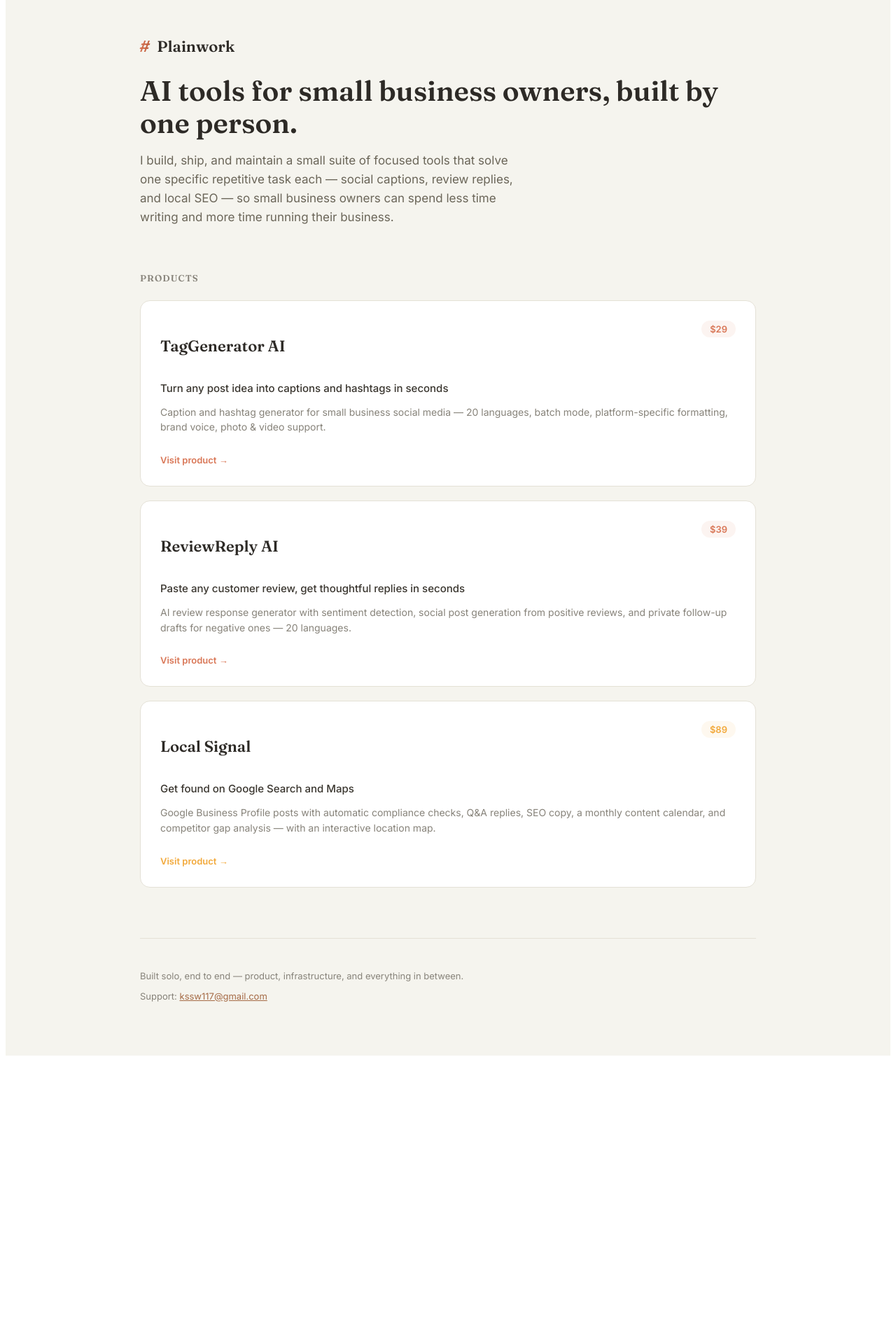
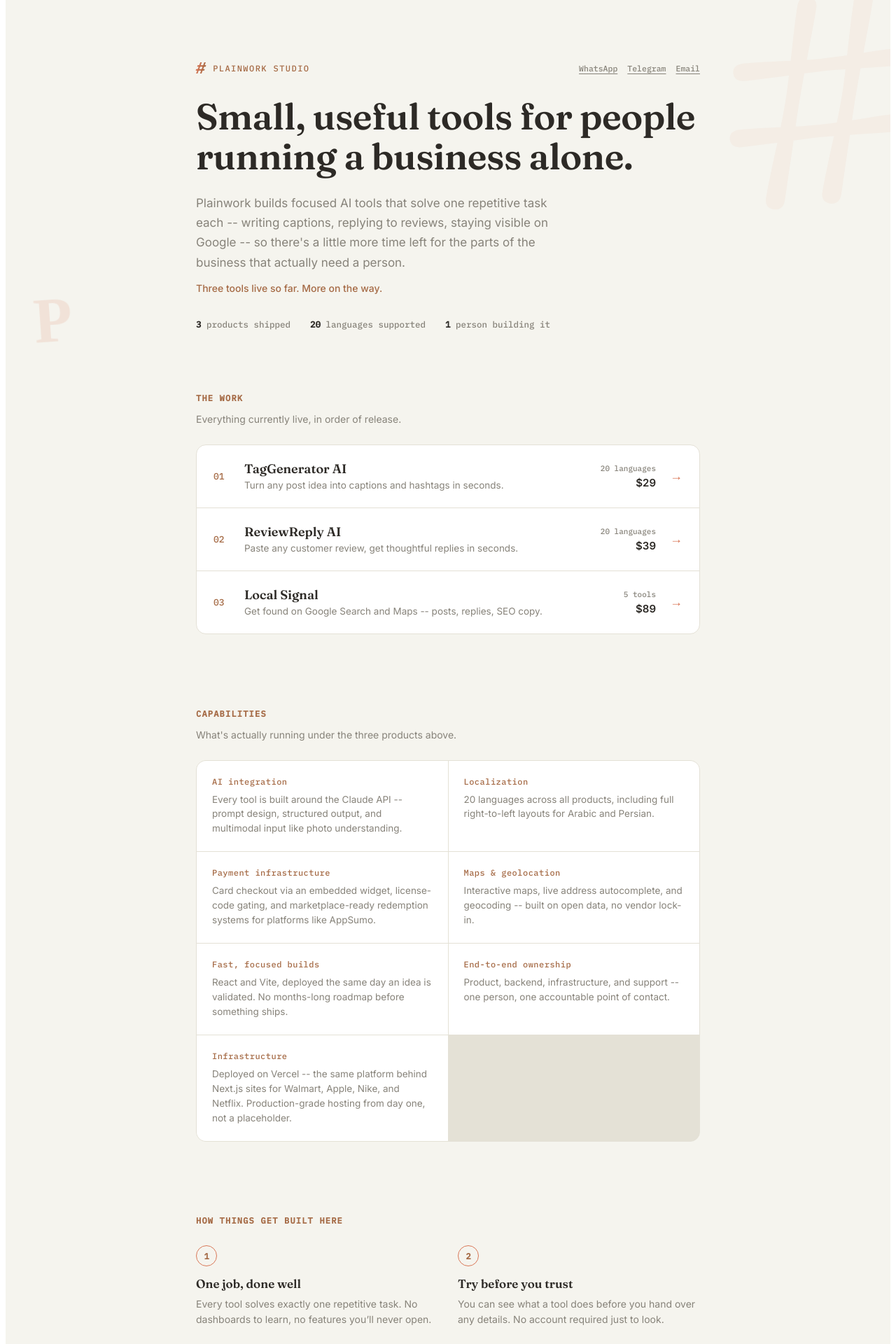
Before and after one commit to kssw117-sudo/plainwork, a React (Vite) app: page / in a window 1280 px wide. Shown: the part 20-1940 px from the top of the page at 70% size. Before the commit the page ends 1536 px from the top, so only its background shows below. Built offline with nearby package versions, Linux system fonts and the light colour scheme.

Commit message:
Update App.jsx

```diff
--- a/src/App.jsx
+++ b/src/App.jsx
@@ -1,115 +1,245 @@
 import React from 'react';
 
-export default function App() {
+const INK = '#2D2A26';
+const INK_SOFT = '#87837A';
+const BG = '#F5F4EE';
+const CARD = '#FFFFFF';
+const LINE = '#E4E1D6';
+const RUST = '#D97757';
+const RUST_DEEP = '#A56A45';
+
 const products = [
   {
+    tag: '01',
     name: 'TagGenerator AI',
-      tagline: 'Turn any post idea into captions and hashtags in seconds',
-      description: 'Caption and hashtag generator for small business social media — 20 languages, batch mode, platform-specific formatting, brand voice, photo & video support.',
+    line: 'Turn any post idea into captions and hashtags in seconds.',
     price: '$29',
+    stat: '20 languages',
     url: 'https://taggeneratorai.vercel.app/',
-      accent: '#D97757',
   },
   {
+    tag: '02',
     name: 'ReviewReply AI',
-      tagline: 'Paste any customer review, get thoughtful replies in seconds',
-      description: 'AI review response generator with sentiment detection, social post generation from positive reviews, and private follow-up drafts for negative ones — 20 languages.',
+    line: 'Paste any customer review, get thoughtful replies in seconds.',
     price: '$39',
+    stat: '20 languages',
     url: 'https://reviewreply-ai-one.vercel.app/',
-      accent: '#D97757',
   },
   {
+    tag: '03',
     name: 'Local Signal',
-      tagline: 'Get found on Google Search and Maps',
-      description: 'Google Business Profile posts with automatic compliance checks, Q&A replies, SEO copy, a monthly content calendar, and competitor gap analysis — with an interactive location map.',
+    line: 'Get found on Google Search and Maps -- posts, replies, SEO copy.',
     price: '$89',
+    stat: '5 tools',
     url: 'https://local-signal.vercel.app/',
-      accent: '#F2A93B',
   },
 ];
 
+const principles = [
+  { n: '1', title: 'One job, done well', body: 'Every tool solves exactly one repetitive task. No dashboards to learn, no features you\u2019ll never open.' },
+  { n: '2', title: 'Try before you trust', body: 'You can see what a tool does before you hand over any details. No account required just to look.' },
+  { n: '3', title: 'Ships in days, not quarters', body: 'Small enough that one person can build it end to end -- so it goes from idea to live product fast.' },
+  { n: '4', title: 'Pay once, keep it', body: 'No subscriptions to track or cancel. You buy access, it\u2019s yours.' },
+];
+
+const capabilities = [
+  { label: 'AI integration', body: 'Every tool is built around the Claude API -- prompt design, structured output, and multimodal input like photo understanding.' },
+  { label: 'Localization', body: '20 languages across all products, including full right-to-left layouts for Arabic and Persian.' },
+  { label: 'Payment infrastructure', body: 'Card checkout via an embedded widget, license-code gating, and marketplace-ready redemption systems for platforms like AppSumo.' },
+  { label: 'Maps & geolocation', body: 'Interactive maps, live address autocomplete, and geocoding -- built on open data, no vendor lock-in.' },
+  { label: 'Fast, focused builds', body: 'React and Vite, deployed the same day an idea is validated. No months-long roadmap before something ships.' },
+  { label: 'End-to-end ownership', body: 'Product, backend, infrastructure, and support -- one person, one accountable point of contact.' },
+  { label: 'Infrastructure', body: 'Deployed on Vercel -- the same platform behind Next.js sites for Walmart, Apple, Nike, and Netflix. Production-grade hosting from day one, not a placeholder.' },
+];
+
+export default function App() {
   return (
-    <div style={{ minHeight: '100vh', background: '#F5F4EE', fontFamily: "'Inter', sans-serif" }}>
-      <style>{`@import url('https://fonts.googleapis.com/css2?family=Fraunces:opsz,wght@9..144,400;9..144,600&family=Inter:wght@400;500;600&display=swap');`}</style>
+    <div style={{ minHeight: '100vh', background: BG, color: INK, fontFamily: "'Inter', sans-serif" }}>
+      <style>{`
+        @import url('https://fonts.googleapis.com/css2?family=Fraunces:opsz,wght@9..144,400;9..144,600;9..144,700&family=Inter:wght@400;500;600&family=IBM+Plex+Mono:wght@500&display=swap');
+        @keyframes runP {
+          0%   { transform: translateX(0) translateY(0) rotate(-4deg); }
+          25%  { transform: translateX(60px) translateY(-14px) rotate(3deg); }
+          50%  { transform: translateX(120px) translateY(0) rotate(-3deg); }
+          75%  { transform: translateX(60px) translateY(-10px) rotate(4deg); }
+          100% { transform: translateX(0) translateY(0) rotate(-4deg); }
+        }
+        .running-p {
+          position: absolute; font-family: 'Fraunces', serif; font-weight: 700;
+          color: rgba(217,119,87,0.14); pointer-events: none; user-select: none;
+          animation: runP 6s ease-in-out infinite;
+        }
+      `}</style>
 
-      <div style={{ maxWidth: 880, margin: '0 auto', padding: '64px 24px' }}>
-        {/* Header */}
-        <header style={{ marginBottom: 64 }}>
-          <div style={{ display: 'flex', alignItems: 'center', gap: 10, marginBottom: 20 }}>
+      {/* ---------- HERO ---------- */}
+      <section style={{ position: 'relative', overflow: 'hidden', padding: '96px 24px 80px' }}>
+        <span aria-hidden="true" style={{
+          position: 'absolute', top: -60, right: -40, fontFamily: "'Fraunces', serif", fontWeight: 700,
+          fontSize: 420, color: 'rgba(217,119,87,0.06)', lineHeight: 1, userSelect: 'none', transform: 'rotate(-6deg)',
+        }}>#</span>
+        <span className="running-p" aria-hidden="true" style={{ bottom: 40, left: 40, fontSize: 90 }}>Р</span>
+
+        <div style={{ maxWidth: 720, margin: '0 auto', position: 'relative' }}>
+          <div style={{ display: 'flex', alignItems: 'center', justifyContent: 'space-between', flexWrap: 'wrap', gap: 16, marginBottom: 28 }}>
+            <div style={{ display: 'flex', alignItems: 'center', gap: 10 }}>
               <span style={{
                 display: 'inline-block', transform: 'skewX(-12deg)', fontWeight: 800, fontSize: 22,
-              background: 'linear-gradient(90deg, #D97757, #BD5D3A)', WebkitBackgroundClip: 'text',
+                background: `linear-gradient(90deg, ${RUST}, ${RUST_DEEP})`, WebkitBackgroundClip: 'text',
                 backgroundClip: 'text', color: 'transparent',
               }}>#</span>
-            <span style={{ fontFamily: "'Fraunces', serif", fontWeight: 600, fontSize: 22, color: '#2D2A26' }}>
-              Plainwork
+              <span style={{ fontFamily: "'IBM Plex Mono', monospace", fontSize: 12, letterSpacing: '0.12em', color: RUST_DEEP, textTransform: 'uppercase' }}>
+                Plainwork Studio
               </span>
             </div>
-          <h1 style={{ fontFamily: "'Fraunces', serif", fontWeight: 600, fontSize: 40, color: '#2D2A26', lineHeight: 1.15, marginBottom: 16 }}>
-            AI tools for small business owners, built by one person.
+            <div style={{ display: 'flex', gap: 14 }}>
+              <a href="https://wa.me/79101537910" target="_blank" rel="noopener noreferrer"
+                style={{ fontFamily: "'IBM Plex Mono', monospace", fontSize: 11.5, color: INK_SOFT, textDecoration: 'underline', textUnderlineOffset: 3 }}>
+                WhatsApp
+              </a>
+              <a href="https://t.me/+79101537910" target="_blank" rel="noopener noreferrer"
+                style={{ fontFamily: "'IBM Plex Mono', monospace", fontSize: 11.5, color: INK_SOFT, textDecoration: 'underline', textUnderlineOffset: 3 }}>
+                Telegram
+              </a>
+              <a href="mailto:kssw117@gmail.com"
+                style={{ fontFamily: "'IBM Plex Mono', monospace", fontSize: 11.5, color: INK_SOFT, textDecoration: 'underline', textUnderlineOffset: 3 }}>
+                Email
+              </a>
+            </div>
+          </div>
+
+          <h1 style={{ fontFamily: "'Fraunces', serif", fontWeight: 600, fontSize: 'clamp(34px, 5vw, 52px)', lineHeight: 1.1, margin: '0 0 24px', letterSpacing: '-0.01em' }}>
+            Small, useful tools for people running a business alone.
           </h1>
-          <p style={{ fontSize: 17, color: '#6B6659', lineHeight: 1.6, maxWidth: 560 }}>
-            I build, ship, and maintain a small suite of focused tools that solve one specific
-            repetitive task each — social captions, review replies, and local SEO — so small
-            business owners can spend less time writing and more time running their business.
+          <p style={{ fontSize: 17, color: INK_SOFT, lineHeight: 1.65, maxWidth: 540, margin: '0 0 12px' }}>
+            Plainwork builds focused AI tools that solve one repetitive task each --
+            writing captions, replying to reviews, staying visible on Google -- so there's
+            a little more time left for the parts of the business that actually need a person.
           </p>
-        </header>
+          <p style={{ fontSize: 14, color: RUST_DEEP, lineHeight: 1.6, maxWidth: 540, margin: '0 0 32px', fontWeight: 500 }}>
+            Three tools live so far. More on the way.
+          </p>
 
-        {/* Products */}
-        <section>
-          <h2 style={{ fontFamily: "'Fraunces', serif", fontSize: 13, letterSpacing: '0.08em', color: '#87837A', textTransform: 'uppercase', marginBottom: 24 }}>
-            Products
+          <div style={{ display: 'flex', gap: 28, flexWrap: 'wrap', fontFamily: "'IBM Plex Mono', monospace", fontSize: 12.5, color: INK_SOFT }}>
+            <span><strong style={{ color: INK }}>3</strong> products shipped</span>
+            <span><strong style={{ color: INK }}>20</strong> languages supported</span>
+            <span><strong style={{ color: INK }}>1</strong> person building it</span>
+          </div>
+        </div>
+      </section>
+
+      {/* ---------- THE WORK (ledger-style portfolio) ---------- */}
+      <section style={{ padding: '0 24px 96px' }}>
+        <div style={{ maxWidth: 720, margin: '0 auto' }}>
+          <h2 style={{ fontFamily: "'IBM Plex Mono', monospace", fontSize: 12, letterSpacing: '0.1em', color: RUST_DEEP, textTransform: 'uppercase', marginBottom: 4 }}>
+            The Work
           </h2>
-          <div style={{ display: 'flex', flexDirection: 'column', gap: 20 }}>
+          <p style={{ color: INK_SOFT, fontSize: 14, marginBottom: 28 }}>Everything currently live, in order of release.</p>
+
+          <div style={{ border: `1px solid ${LINE}`, borderRadius: 14, overflow: 'hidden', background: CARD }}>
             {products.map((p, i) => (
               <a
-                key={i}
+                key={p.tag}
                 href={p.url}
                 target="_blank"
                 rel="noopener noreferrer"
                 style={{
-                  display: 'block', textDecoration: 'none', background: '#FFFFFF',
-                  border: '1px solid #E4E1D6', borderRadius: 14, padding: '28px 28px',
-                  transition: 'transform 0.15s, box-shadow 0.15s',
+                  display: 'flex', alignItems: 'center', gap: 20, textDecoration: 'none', color: INK,
+                  padding: '22px 24px', borderTop: i === 0 ? 'none' : `1px solid ${LINE}`,
+                  transition: 'background 0.15s',
                 }}
-                onMouseEnter={(e) => { e.currentTarget.style.transform = 'translateY(-2px)'; e.currentTarget.style.boxShadow = '0 8px 24px rgba(0,0,0,0.06)'; }}
-                onMouseLeave={(e) => { e.currentTarget.style.transform = 'translateY(0)'; e.currentTarget.style.boxShadow = 'none'; }}
+                onMouseEnter={(e) => e.currentTarget.style.background = '#FAF9F4'}
+                onMouseLeave={(e) => e.currentTarget.style.background = 'transparent'}
               >
-                <div style={{ display: 'flex', alignItems: 'flex-start', justifyContent: 'space-between', gap: 16, marginBottom: 10 }}>
-                  <h3 style={{ fontFamily: "'Fraunces', serif", fontWeight: 600, fontSize: 22, color: '#2D2A26' }}>
-                    {p.name}
-                  </h3>
-                  <span style={{
-                    fontSize: 13, fontWeight: 600, color: p.accent, background: `${p.accent}15`,
-                    padding: '4px 12px', borderRadius: 999, whiteSpace: 'nowrap', flexShrink: 0,
-                  }}>
-                    {p.price}
-                  </span>
+                <span style={{ fontFamily: "'IBM Plex Mono', monospace", fontSize: 13, color: RUST_DEEP, width: 24, flexShrink: 0 }}>{p.tag}</span>
+                <div style={{ flex: 1, minWidth: 0 }}>
+                  <div style={{ fontFamily: "'Fraunces', serif", fontWeight: 600, fontSize: 18, marginBottom: 3 }}>{p.name}</div>
+                  <div style={{ fontSize: 13.5, color: INK_SOFT, lineHeight: 1.4 }}>{p.line}</div>
                 </div>
-                <p style={{ fontSize: 15, fontWeight: 500, color: '#3A362F', marginBottom: 8 }}>
-                  {p.tagline}
-                </p>
-                <p style={{ fontSize: 14, color: '#87837A', lineHeight: 1.55 }}>
-                  {p.description}
-                </p>
-                <span style={{ display: 'inline-block', marginTop: 14, fontSize: 13, fontWeight: 600, color: p.accent }}>
-                  Visit product &rarr;
-                </span>
+                <div style={{ textAlign: 'right', flexShrink: 0, display: 'flex', flexDirection: 'column', alignItems: 'flex-end', gap: 4 }}>
+                  <span style={{ fontFamily: "'IBM Plex Mono', monospace", fontSize: 11, color: INK_SOFT }}>{p.stat}</span>
+                  <span style={{ fontWeight: 600, fontSize: 15 }}>{p.price}</span>
+                </div>
+                <span aria-hidden="true" style={{ color: RUST, fontSize: 18, flexShrink: 0 }}>&rarr;</span>
               </a>
             ))}
           </div>
+        </div>
       </section>
 
-        {/* Footer */}
-        <footer style={{ marginTop: 72, paddingTop: 32, borderTop: '1px solid #E4E1D6' }}>
-          <p style={{ fontSize: 13, color: '#87837A' }}>
-            Built solo, end to end &mdash; product, infrastructure, and everything in between.
+      {/* ---------- CAPABILITIES ---------- */}
+      <section style={{ padding: '0 24px 96px' }}>
+        <div style={{ maxWidth: 720, margin: '0 auto' }}>
+          <h2 style={{ fontFamily: "'IBM Plex Mono', monospace", fontSize: 12, letterSpacing: '0.1em', color: RUST_DEEP, textTransform: 'uppercase', marginBottom: 4 }}>
+            Capabilities
+          </h2>
+          <p style={{ color: INK_SOFT, fontSize: 14, marginBottom: 28 }}>What's actually running under the three products above.</p>
+
+          <div style={{ display: 'grid', gridTemplateColumns: 'repeat(auto-fit, minmax(260px, 1fr))', gap: 1, background: LINE, border: `1px solid ${LINE}`, borderRadius: 14, overflow: 'hidden' }}>
+            {capabilities.map((c) => (
+              <div key={c.label} style={{ background: CARD, padding: '22px 22px' }}>
+                <div style={{ fontFamily: "'IBM Plex Mono', monospace", fontSize: 12, letterSpacing: '0.04em', color: RUST_DEEP, marginBottom: 8 }}>
+                  {c.label}
+                </div>
+                <p style={{ fontSize: 13.5, color: INK_SOFT, lineHeight: 1.55, margin: 0 }}>{c.body}</p>
+              </div>
+            ))}
+          </div>
+        </div>
+      </section>
+
+      {/* ---------- APPROACH ---------- */}
+      <section style={{ padding: '0 24px 96px' }}>
+        <div style={{ maxWidth: 720, margin: '0 auto' }}>
+          <h2 style={{ fontFamily: "'IBM Plex Mono', monospace", fontSize: 12, letterSpacing: '0.1em', color: RUST_DEEP, textTransform: 'uppercase', marginBottom: 28 }}>
+            How things get built here
+          </h2>
+          <div style={{ display: 'grid', gridTemplateColumns: 'repeat(auto-fit, minmax(280px, 1fr))', gap: 28 }}>
+            {principles.map((pr) => (
+              <div key={pr.n}>
+                <div style={{
+                  display: 'inline-flex', alignItems: 'center', justifyContent: 'center', width: 28, height: 28,
+                  borderRadius: '50%', border: `1px solid ${RUST}`, color: RUST_DEEP,
+                  fontFamily: "'IBM Plex Mono', monospace", fontSize: 12, fontWeight: 600, marginBottom: 14,
+                }}>{pr.n}</div>
+                <h3 style={{ fontFamily: "'Fraunces', serif", fontWeight: 600, fontSize: 17, margin: '0 0 8px' }}>{pr.title}</h3>
+                <p style={{ fontSize: 14, color: INK_SOFT, lineHeight: 1.55, margin: 0 }}>{pr.body}</p>
+              </div>
+            ))}
+          </div>
+        </div>
+      </section>
+
+      {/* ---------- ABOUT / FOUNDER ---------- */}
+      <section style={{ padding: '0 24px 96px' }}>
+        <div style={{ maxWidth: 720, margin: '0 auto', background: CARD, border: `1px solid ${LINE}`, borderRadius: 16, padding: '40px 36px' }}>
+          <h2 style={{ fontFamily: "'IBM Plex Mono', monospace", fontSize: 12, letterSpacing: '0.1em', color: RUST_DEEP, textTransform: 'uppercase', marginBottom: 20 }}>
+            About
+          </h2>
+          <p style={{ fontFamily: "'Fraunces', serif", fontSize: 21, lineHeight: 1.5, margin: '0 0 20px', color: INK }}>
+            I'm Ksenia, and I build every part of Plainwork myself -- the products, the
+            infrastructure behind them, and the support inbox.
           </p>
-          <p style={{ fontSize: 13, color: '#87837A', marginTop: 6 }}>
-            Support: <a href="mailto:kssw117@gmail.com" style={{ color: '#A56A45' }}>kssw117@gmail.com</a>
+          <p style={{ fontSize: 15, color: INK_SOFT, lineHeight: 1.65, margin: 0 }}>
+            I kept noticing the same pattern with small business owners: a handful of small,
+            repetitive writing tasks -- a caption, a reply to a review, a Google post -- that
+            never got done because there was always something more urgent. Plainwork is my
+            answer to that: tools narrow enough to actually finish, built by one person who
+            reads every support email personally.
           </p>
+        </div>
+      </section>
+
+      {/* ---------- FOOTER ---------- */}
+      <footer style={{ padding: '32px 24px 48px', borderTop: `1px solid ${LINE}` }}>
+        <div style={{ maxWidth: 720, margin: '0 auto', display: 'flex', justifyContent: 'space-between', alignItems: 'center', flexWrap: 'wrap', gap: 16 }}>
+          <span style={{ fontFamily: "'IBM Plex Mono', monospace", fontSize: 12, color: INK_SOFT }}>Plainwork &middot; built solo, end to end</span>
+          <div style={{ display: 'flex', gap: 16 }}>
+            <a href="https://wa.me/79101537910" target="_blank" rel="noopener noreferrer" style={{ fontFamily: "'IBM Plex Mono', monospace", fontSize: 12, color: RUST_DEEP }}>WhatsApp</a>
+            <a href="https://t.me/+79101537910" target="_blank" rel="noopener noreferrer" style={{ fontFamily: "'IBM Plex Mono', monospace", fontSize: 12, color: RUST_DEEP }}>Telegram</a>
+            <a href="mailto:kssw117@gmail.com" style={{ fontFamily: "'IBM Plex Mono', monospace", fontSize: 12, color: RUST_DEEP }}>kssw117@gmail.com</a>
+          </div>
+        </div>
       </footer>
-      </div>
     </div>
   );
 }
```
Lines whose indentation alone changed are shown as unchanged.
